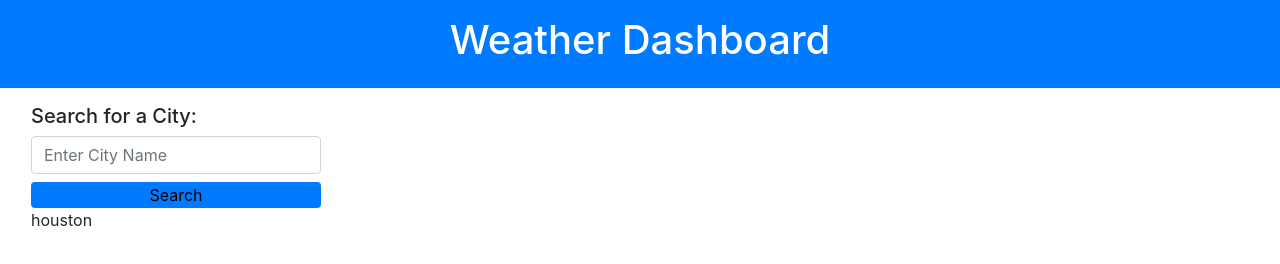
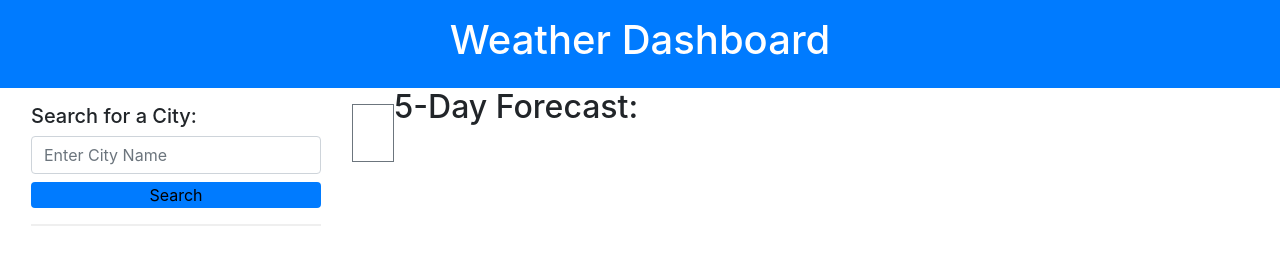
Before and after one commit to sflores926/Weather-Dashboard, a plain HTML site: page index.html in a window 1280 px wide. Drawn offline with nearby package versions, Linux system fonts and the light colour scheme.

Commit message:
worked on HTML and created a section for the current city info will show and a section where the five day forecast for that city wil be shown

```diff
--- a/index.html
+++ b/index.html
@@ -25,11 +25,42 @@
                 <h5>Search for a City:</h5>
                 <input id="city" class="form-control" type="enter-city" placeholder="Enter City Name">
                 <button type="button" class="bg-primary btn-block mt-2 rounded border-0">Search</button>
-                <ul class="past-searches list-group"  id="past-searches">houston</ul>
+                <div class="past-search-btn pt-2">
+                    <button class="past-searches list-group btn-block mt-2 border-0" id="past-searches"></button>
+                </div>
             </form>
+
+            <!--Section where current city forecast will show-->
+            <div class="row">
+                <div class="col-lg-12 mt-3" id="current-city-forecast">
+                    <div class="card-body border border-secondary">
+                        <h2 id="current-city"></h2>
+                        <p id="temp"></p>
+                        <p id="wind"></p>
+                        <p id="humidity"></p>
+                        <p id="uv index"></p>
+                    </div>
+                </div>
+            </div>
+            <!--section where the five-day forcast for the current city will show-->
+            <div class="row">
+                <div class="col-lg-9" id="five-day-forecast">
+                    <h2>5-Day Forecast: </h2>
+                </div>
+                <div id="fiveday-cards" class="row">
+                    <div class="col" id="day1"></div>
+                    <div class="col" id="day2"></div>
+                    <div class="col" id="day3"></div>
+                    <div class="col" id="day4"></div>
+                    <div class="col" id="day5"></div>
+
+                </div>
+
+            </div>
 
 
         </div>
+
 
     </main>
 
```
